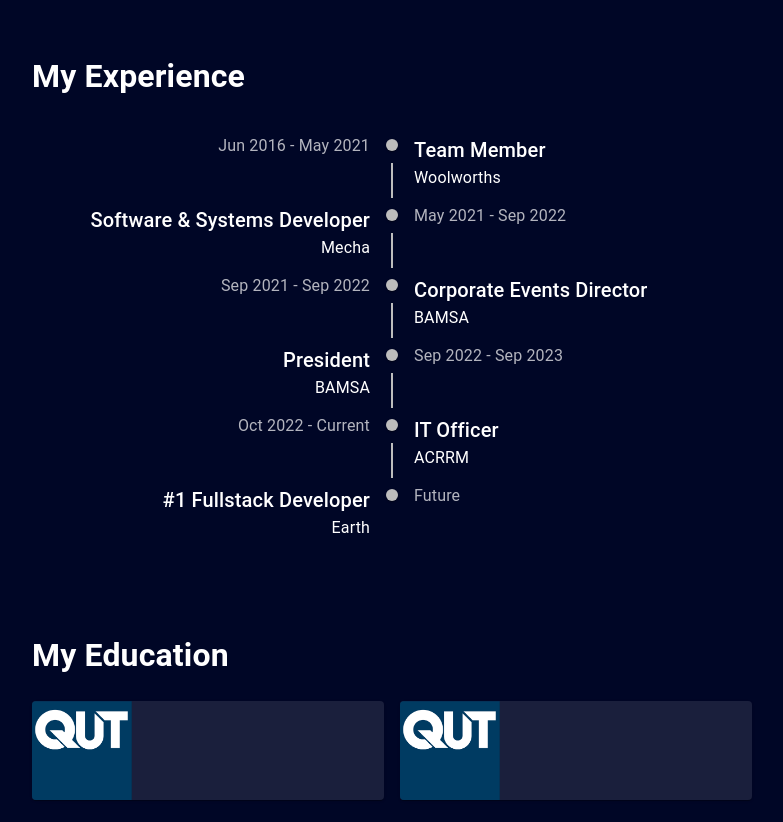
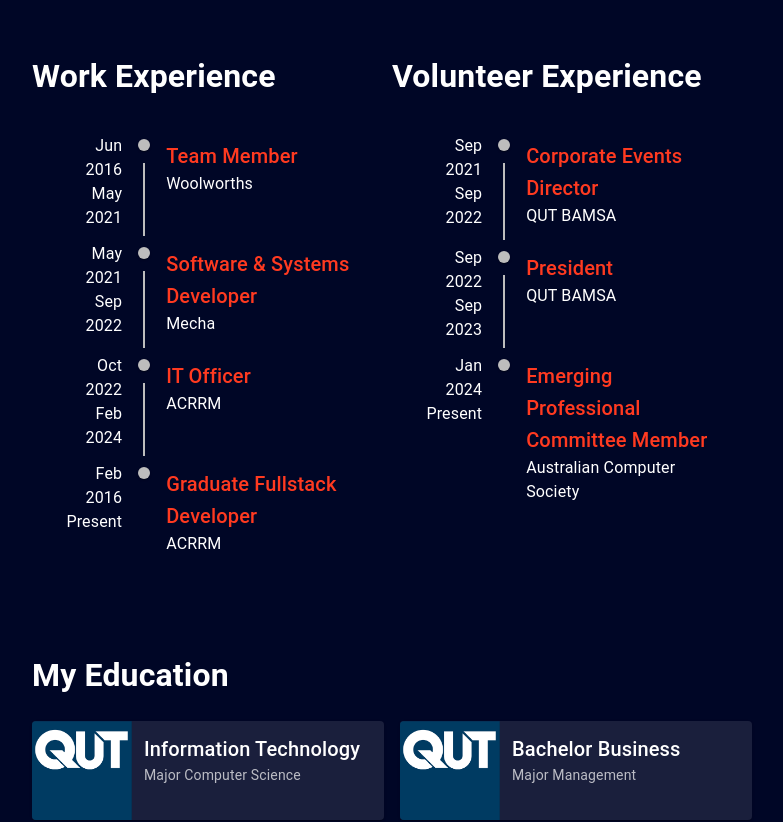
Before and after one commit to JonoMN/JonoMN.github.io, a React (Create React App) app: page / in a window 1280 px wide. Shown: the part 1500-2322 px from the top of the page, without its empty margins (248-1031 px from the left). Built offline with nearby package versions, Linux system fonts and the light colour scheme.

Commit message:
Updated timeline component

```diff
--- a/src/components/Timeline.js
+++ b/src/components/Timeline.js
@@ -1,105 +1,62 @@
-import Typography from "@mui/material/Typography";
-import Timeline from "@mui/lab/Timeline";
-import TimelineItem from "@mui/lab/TimelineItem";
-import TimelineSeparator from "@mui/lab/TimelineSeparator";
-import TimelineConnector from "@mui/lab/TimelineConnector";
-import TimelineContent from "@mui/lab/TimelineContent";
-import TimelineDot from "@mui/lab/TimelineDot";
-import TimelineOppositeContent from "@mui/lab/TimelineOppositeContent";
+import Grid from '@mui/material/Grid';
+import Typography from '@mui/material/Typography';
+import Timeline from '@mui/lab/Timeline';
+import TimelineItem from '@mui/lab/TimelineItem';
+import TimelineSeparator from '@mui/lab/TimelineSeparator';
+import TimelineDot from '@mui/lab/TimelineDot';
+import TimelineConnector from '@mui/lab/TimelineConnector';
+import TimelineContent from '@mui/lab/TimelineContent';
+import TimelineOppositeContent from '@mui/lab/TimelineOppositeContent';
+
+const experiences = [
+  {
+    type: "Work Experience",
+    items: [
+      { date: "Jun 2016", duration: "May 2021", role: "Team Member", company: "Woolworths" },
+      { date: "May 2021", duration: "Sep 2022", role: "Software & Systems Developer", company: "Mecha" },
+      { date: "Oct 2022", duration: "Feb 2024", role: "IT Officer", company: "ACRRM" },
+      { date: "Feb 2016", duration: "Present", role: "Graduate Fullstack Developer", company: "ACRRM" }
+    ],
+  },
+  {
+    type: "Volunteer Experience",
+    items: [
+      { date: "Sep 2021", duration: "Sep 2022", role: "Corporate Events Director", company: "QUT BAMSA" },
+      { date: "Sep 2022", duration: "Sep 2023", role: "President", company: "QUT BAMSA" },
+      { date: "Jan 2024", duration: "Present", role: "Emerging Professional Committee Member", company: "Australian Computer Society" },
+    ],
+  },
+];
 
 function TimelineComponent() {
   return (
-    <Timeline position="alternate">
-      <TimelineItem>
-        <TimelineOppositeContent color="text.secondary">
-          Jun 2016 - May 2021
+    <Grid container>
+      {experiences.map((experience) => (
+        <Grid item xs={12} md={6} key={experience.type} style={{paddingLeft: 0}}>
+          <h1>{experience.type}</h1>
+          <Timeline align="left">
+            {experience.items.map((item, index) => (
+              <TimelineItem key={index}>
+                <TimelineOppositeContent style={{ flex: 0.3 }}>
+                  <Typography>{item.date}</Typography>
+                  <Typography>{item.duration}</Typography>
                 </TimelineOppositeContent>
                 <TimelineSeparator>
                   <TimelineDot />
-          <TimelineConnector />
+                  {index < experience.items.length - 1 && <TimelineConnector />}
                 </TimelineSeparator>
-        <TimelineContent>
-          <Typography variant="h6" component="span">
-            Team Member
+                <TimelineContent sx={{ py: '12px', px: 2 }}>
+                  <Typography variant="h6" component="span" color="#FF3A20">
+                    {item.role}
                   </Typography>
-          <Typography>Woolworths</Typography>
+                  <Typography>{item.company}</Typography>
                 </TimelineContent>
               </TimelineItem>
-      <TimelineItem>
-        <TimelineOppositeContent color="text.secondary">
-          May 2021 - Sep 2022
-        </TimelineOppositeContent>
-        <TimelineSeparator>
-          <TimelineDot />
-          <TimelineConnector />
-        </TimelineSeparator>
-        <TimelineContent>
-          <Typography variant="h6" component="span">
-            Software & Systems Developer
-          </Typography>
-          <Typography>Mecha</Typography>
-        </TimelineContent>
-      </TimelineItem>
-      <TimelineItem>
-        <TimelineOppositeContent color="text.secondary">
-          Sep 2021 - Sep 2022
-        </TimelineOppositeContent>
-        <TimelineSeparator>
-          <TimelineDot />
-          <TimelineConnector />
-        </TimelineSeparator>
-        <TimelineContent>
-          <Typography variant="h6" component="span">
-            Corporate Events Director
-          </Typography>
-          <Typography>BAMSA</Typography>
-        </TimelineContent>
-      </TimelineItem>
-      <TimelineItem>
-        <TimelineOppositeContent color="text.secondary">
-          Sep 2022 - Sep 2023
-        </TimelineOppositeContent>
-        <TimelineSeparator>
-          <TimelineDot />
-          <TimelineConnector />
-        </TimelineSeparator>
-        <TimelineContent>
-          <Typography variant="h6" component="span">
-            President
-          </Typography>
-          <Typography>BAMSA</Typography>
-        </TimelineContent>
-      </TimelineItem>
-      <TimelineItem>
-        <TimelineOppositeContent color="text.secondary">
-          Oct 2022 - Current
-        </TimelineOppositeContent>
-        <TimelineSeparator>
-          <TimelineDot />
-          <TimelineConnector />
-        </TimelineSeparator>
-        <TimelineContent>
-          <Typography variant="h6" component="span">
-            IT Officer
-          </Typography>
-          <Typography>ACRRM</Typography>
-        </TimelineContent>
-      </TimelineItem>
-      <TimelineItem>
-        <TimelineOppositeContent color="text.secondary">
-          Future
-        </TimelineOppositeContent>
-        <TimelineSeparator>
-          <TimelineDot />
-        </TimelineSeparator>
-        <TimelineContent>
-          <Typography variant="h6" component="span">
-            #1 Fullstack Developer
-          </Typography>
-          <Typography>Earth</Typography>
-        </TimelineContent>
-      </TimelineItem>
+            ))}
           </Timeline>
+        </Grid>
+      ))}
+    </Grid>
   );
 }
 
--- a/src/pages/home.js
+++ b/src/pages/home.js
@@ -160,7 +160,7 @@
 
         <Container
           style={{ color: "white", textAlign: "justify" }}
-          sx={{ width: { xs: "80%", lg: "60%" }, margin: "auto" }}
+          sx={{ width: { xs: "80%", lg: "60%" }}}
         >
           <h1>About Me</h1>
           <Item>
@@ -192,7 +192,6 @@
           </Item>
 
           <Box sx={{ pt: 5 }}>
-            <h1>My Experience</h1>
             <TimelineComponent />
           </Box>
 
@@ -200,10 +199,10 @@
             <h1>My Education</h1>
             <Grid container spacing={2}>
               <Grid item xs={12} md={6}>
-                <EducationCard />
+                <EducationCard degree="Information Technology" major="Major Computer Science"/>
               </Grid>
               <Grid item xs={12} md={6}>
-                <EducationCard />
+                <EducationCard degree="Bachelor Business" major="Major Management" />
               </Grid>
             </Grid>
           </Box>
```
Lines whose indentation alone changed are shown as unchanged.
